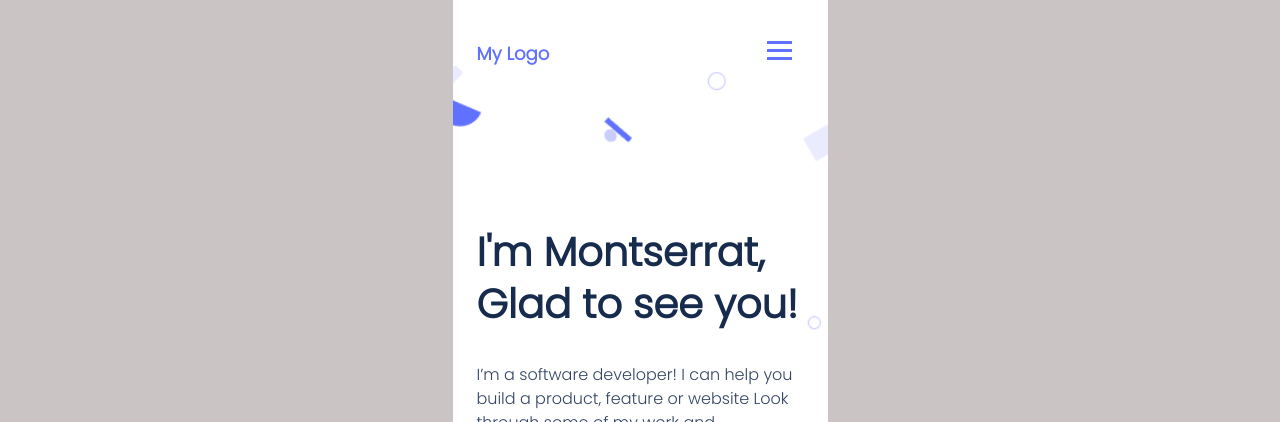
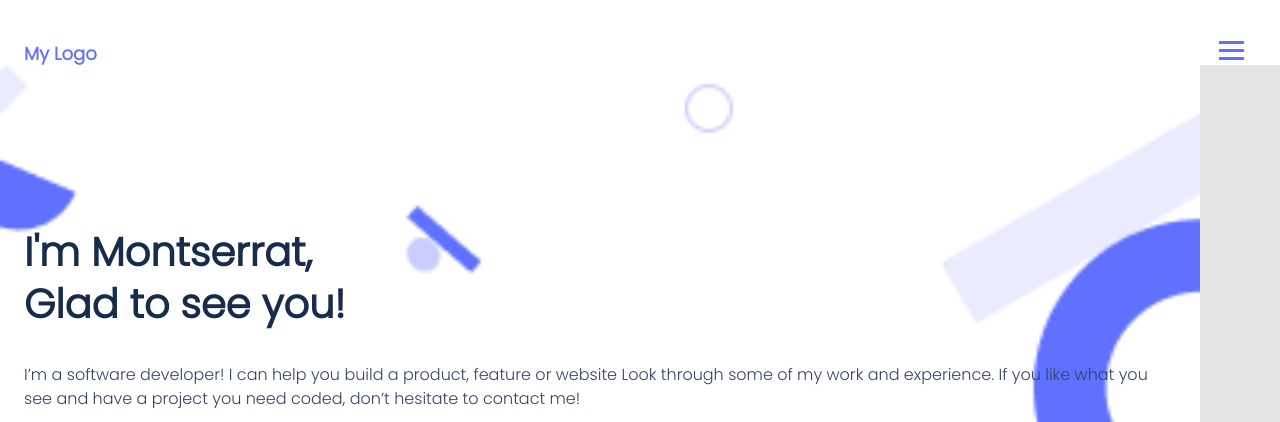
Before and after one commit to montsecruz9/personal-portfolio, a website: page index.html in a window 1280 px wide. Shown: the top 422 px of the page. Drawn offline with Linux system fonts and the light colour scheme.

Commit message:
Edit style.css

```diff
--- a/style.css
+++ b/style.css
@@ -3,7 +3,7 @@
 body {
   display: flex;
   flex-direction: column;
-  background-color: #cac4c4;
+  background-color: #e5e5e5;
   font-family: Poppins, sans-serif;
   font-style: normal;
   margin: 0;
@@ -12,7 +12,6 @@ body {
 
 .header-nav {
   display: flex;
-  width: 375px;
   height: 60px;
   background-color: #fff;
   justify-content: center;
@@ -20,7 +19,6 @@ body {
   align-items: center;
   padding: 50px 36px 15px 24px;
   box-sizing: border-box;
-  margin: 0 auto;
 }
 
 #mylogo {
@@ -61,9 +59,7 @@ body {
 }
 
 .flex-container {
-  width: 375px;
   height: 700px;
-  margin: 0 auto;
   background-color: #fff;
   background-repeat: no-repeat;
   border-bottom-left-radius: 80px;
```
